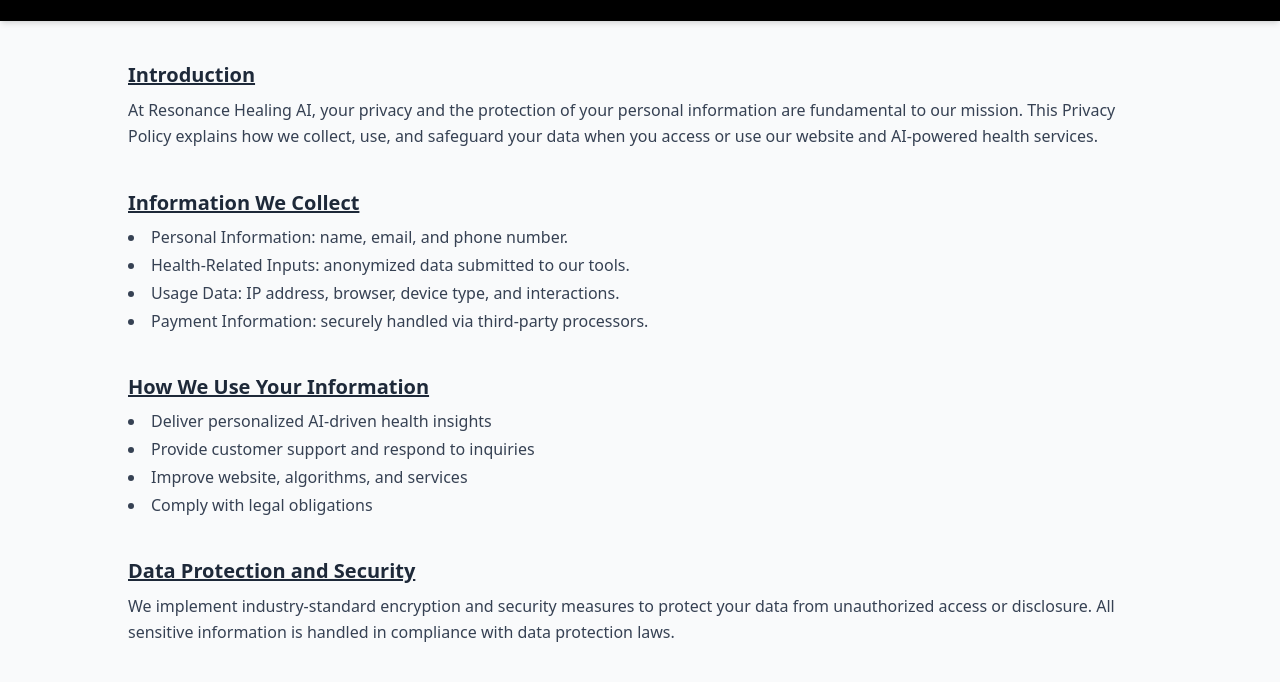
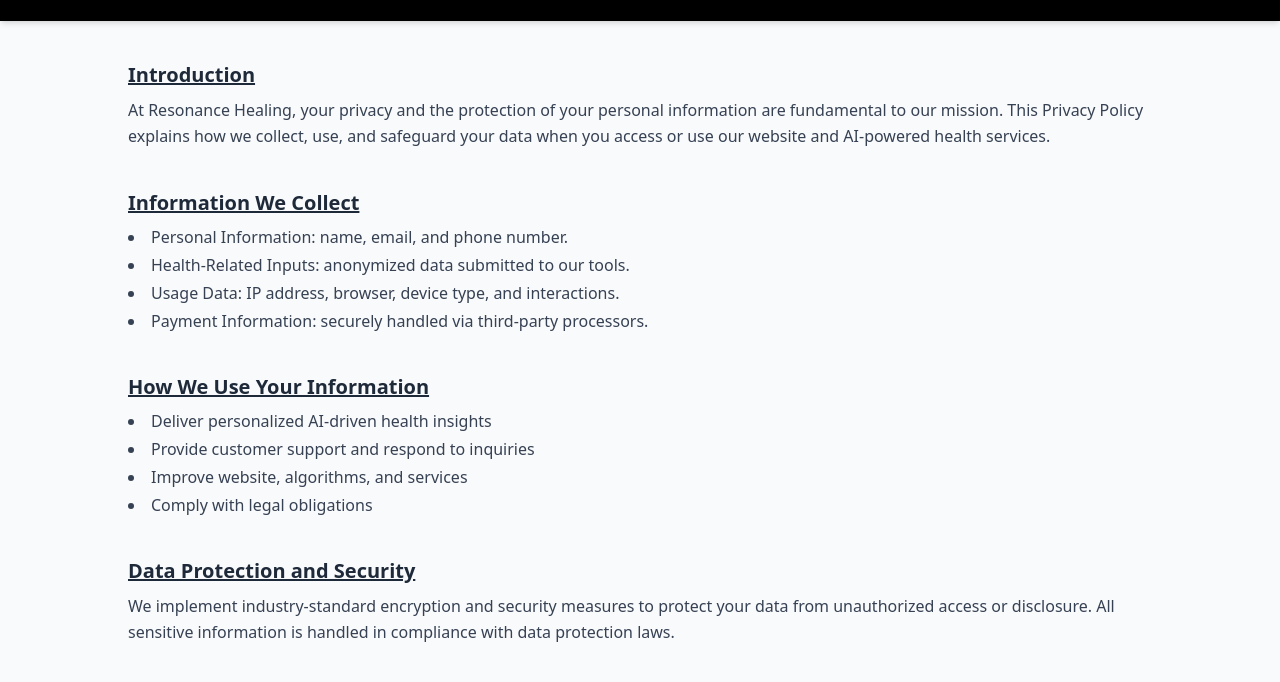
Before and after one commit to khansase/privacy-policy, a plain HTML site: page index.html in a window 1280 px wide. Shown: the part 87-769 px from the top of the page. Drawn offline with nearby package versions, Linux system fonts and the light colour scheme.

Commit message:
update spelling

```diff
--- a/index.html
+++ b/index.html
@@ -22,7 +22,7 @@
         <div>
           <h2 class="text-xl font-semibold underline mb-2">Introduction</h2>
           <p class="text-gray-700 leading-relaxed">
-            At Resonance Healing AI, your privacy and the protection of your
+            At Resonance Healing, your privacy and the protection of your
             personal information are fundamental to our mission. This Privacy
             Policy explains how we collect, use, and safeguard your data when
             you access or use our website and AI-powered health services.
```
